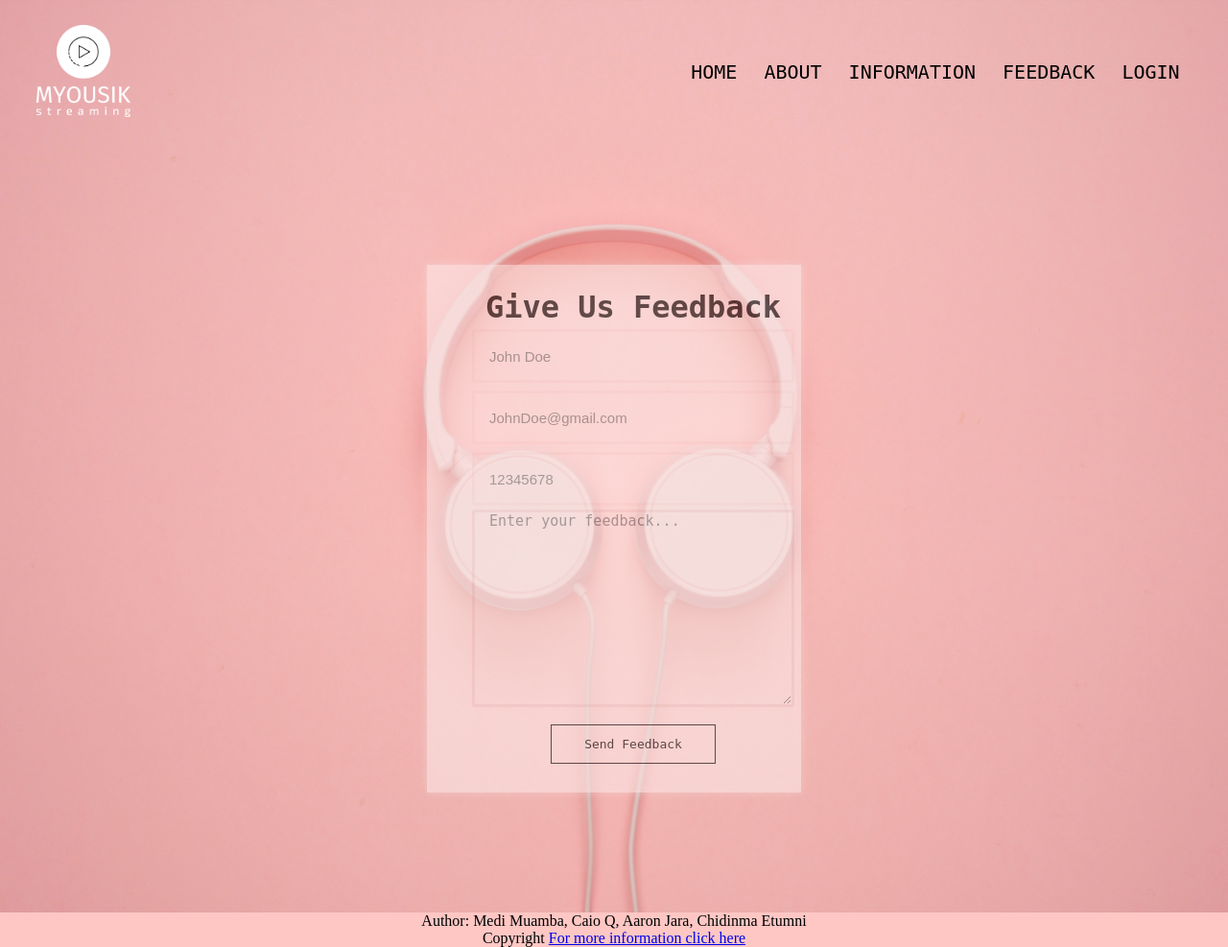
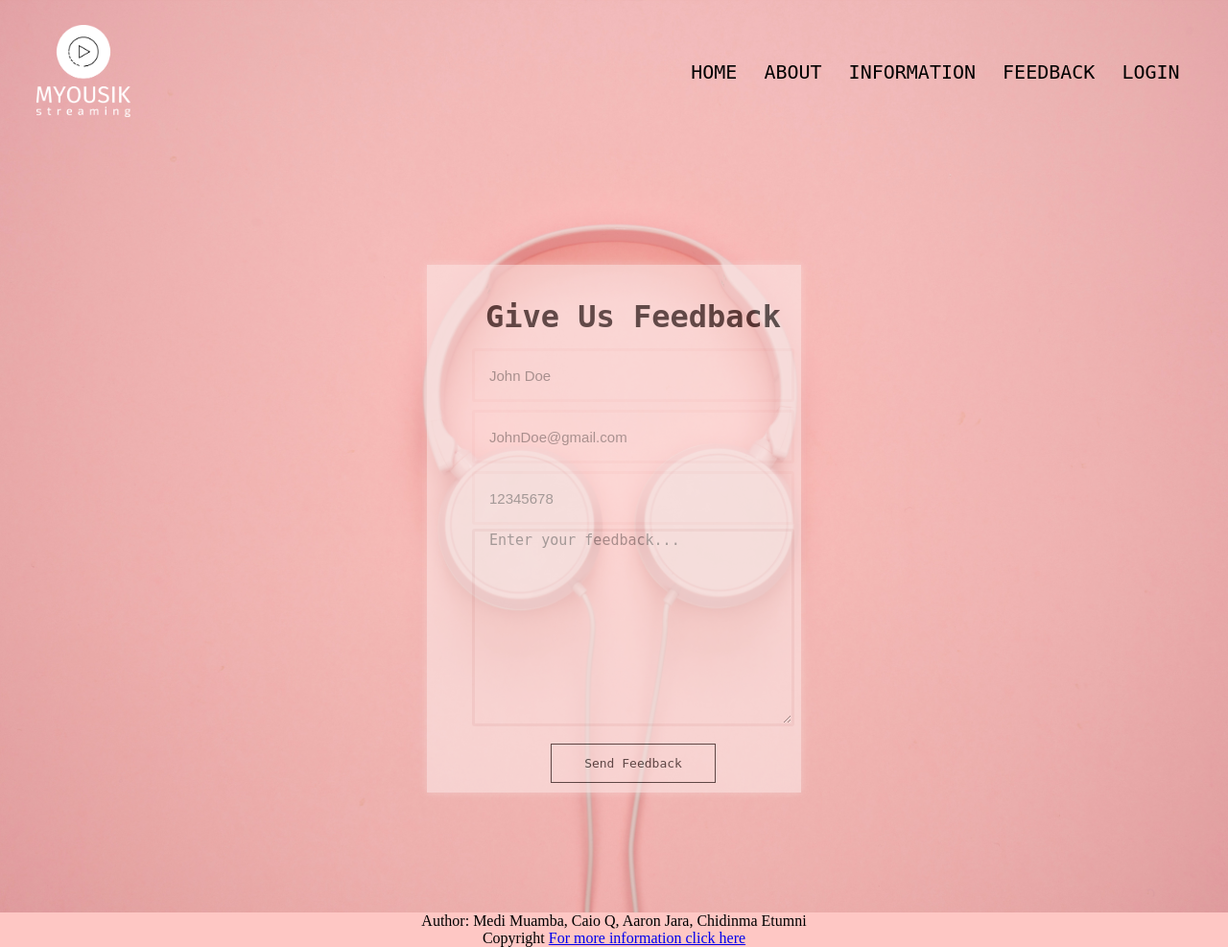
Before and after one commit to caiocotts/myousik, a PHP site: page /feedback.html in a window 1280 px wide. Shown: the whole page at 96% size. Run offline with PHP 8.4, Linux system fonts and the light colour scheme.

Commit message:
Fix typo.

```diff
--- a/css/style.css
+++ b/css/style.css
@@ -493,7 +493,7 @@ nav img {
 .feed-contain form h1 {
     text-align: center;
     font-size: 32px;
-    padding: 10xp;
+    padding: 10px;
 }
 
 .feed-contain form .name {
```
